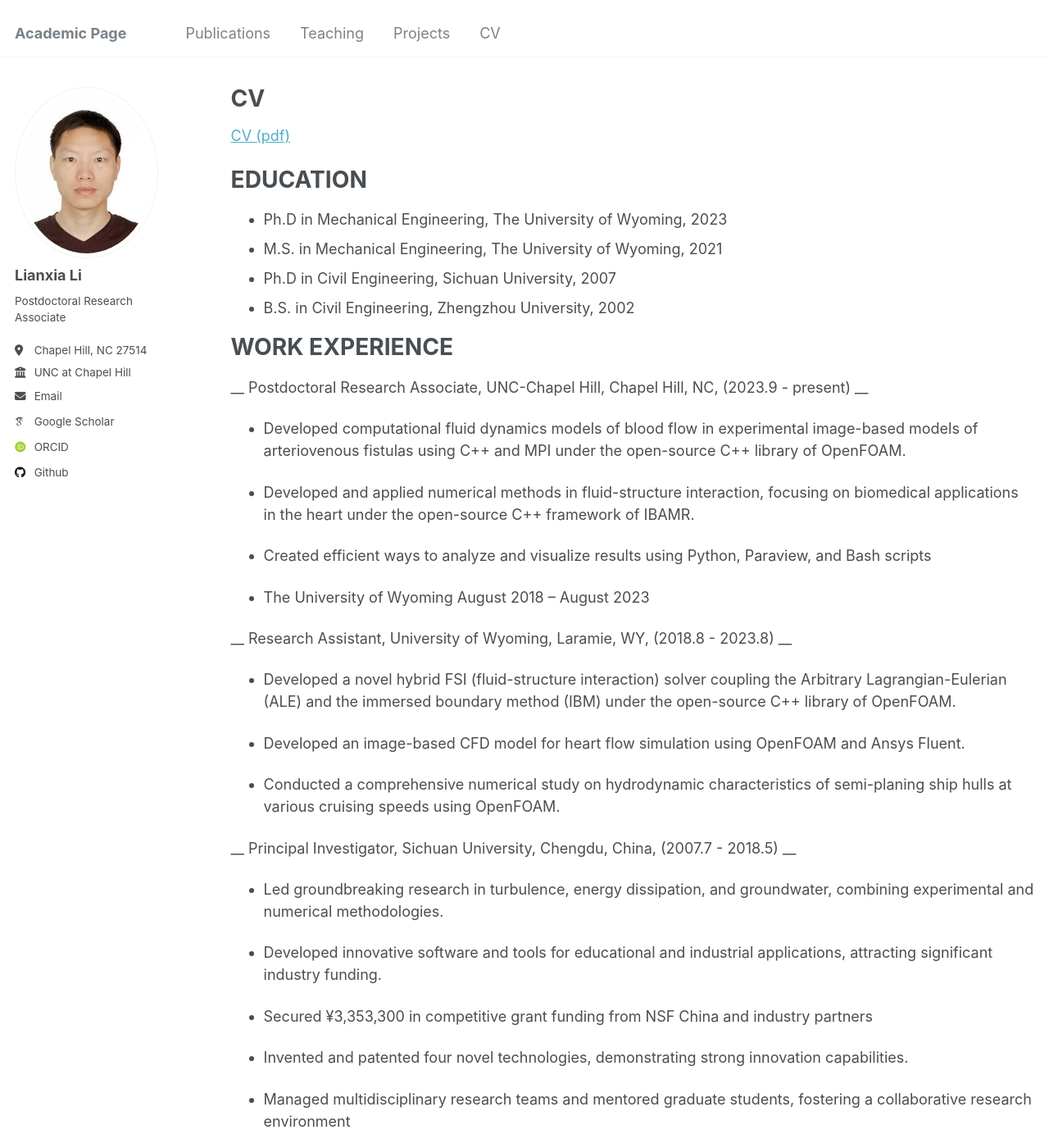
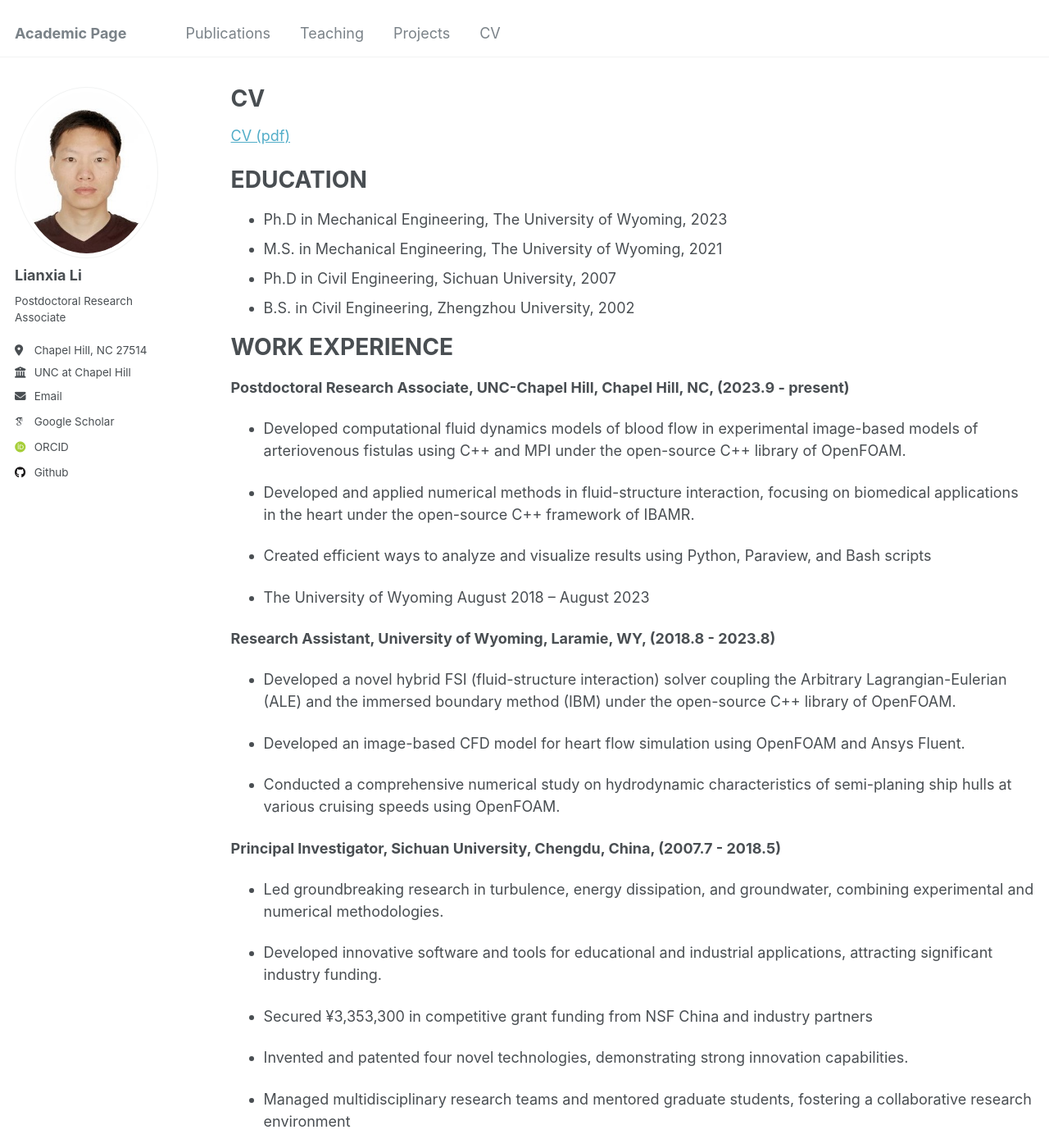
Before and after one commit to Lianxiali/lianxiali-github.io, a Jekyll site: the page built from _pages/cv.md, in a window 1280 px wide and 1400 px high. Shown: the whole window at 82% size. Built offline with Jekyll 4.4.1, drawn with Linux system fonts in a browser that asks for light colours; some web fonts are replaced.

Commit message:
update cv

```diff
--- a/_pages/cv.md
+++ b/_pages/cv.md
@@ -7,7 +7,7 @@ redirect_from:
   - /resume
 ---
 
-[CV (pdf)](/tree/master/files/CV_Lianxia_LI(2024).pdf)
+[CV (pdf)](http://lianxiali.github.io/files/CV_Lianxia_LI(2024).pdf)
 
 {% include base_path %}
 
@@ -21,7 +21,7 @@ EDUCATION
 WORK EXPERIENCE
 ======
 
-__  Postdoctoral Research Associate,  UNC-Chapel Hill, Chapel Hill, NC, (2023.9 - present) __
+__Postdoctoral Research Associate,  UNC-Chapel Hill, Chapel Hill, NC, (2023.9 - present)__
 
 * Developed computational fluid dynamics models of blood flow in experimental image-based models of arteriovenous
 fistulas using C++ and MPI under the open-source C++ library of OpenFOAM.
@@ -33,7 +33,7 @@ under the open-source C++ framework of IBAMR.
 
 * The University of Wyoming August 2018 – August 2023
 
-__ Research Assistant, University of Wyoming, Laramie, WY, (2018.8 - 2023.8) __
+__Research Assistant, University of Wyoming, Laramie, WY, (2018.8 - 2023.8)__
 
 - Developed a novel hybrid FSI (fluid-structure interaction) solver coupling the Arbitrary Lagrangian-Eulerian (ALE) and
 the immersed boundary method (IBM) under the open-source C++ library of OpenFOAM.
@@ -45,7 +45,7 @@ cruising speeds using OpenFOAM.
 
 
 
-__ Principal Investigator, Sichuan University, Chengdu, China, (2007.7 - 2018.5) __
+__Principal Investigator, Sichuan University, Chengdu, China, (2007.7 - 2018.5)__
 
 - Led groundbreaking research in turbulence, energy dissipation, and groundwater, combining experimental and numerical
 methodologies.
```
